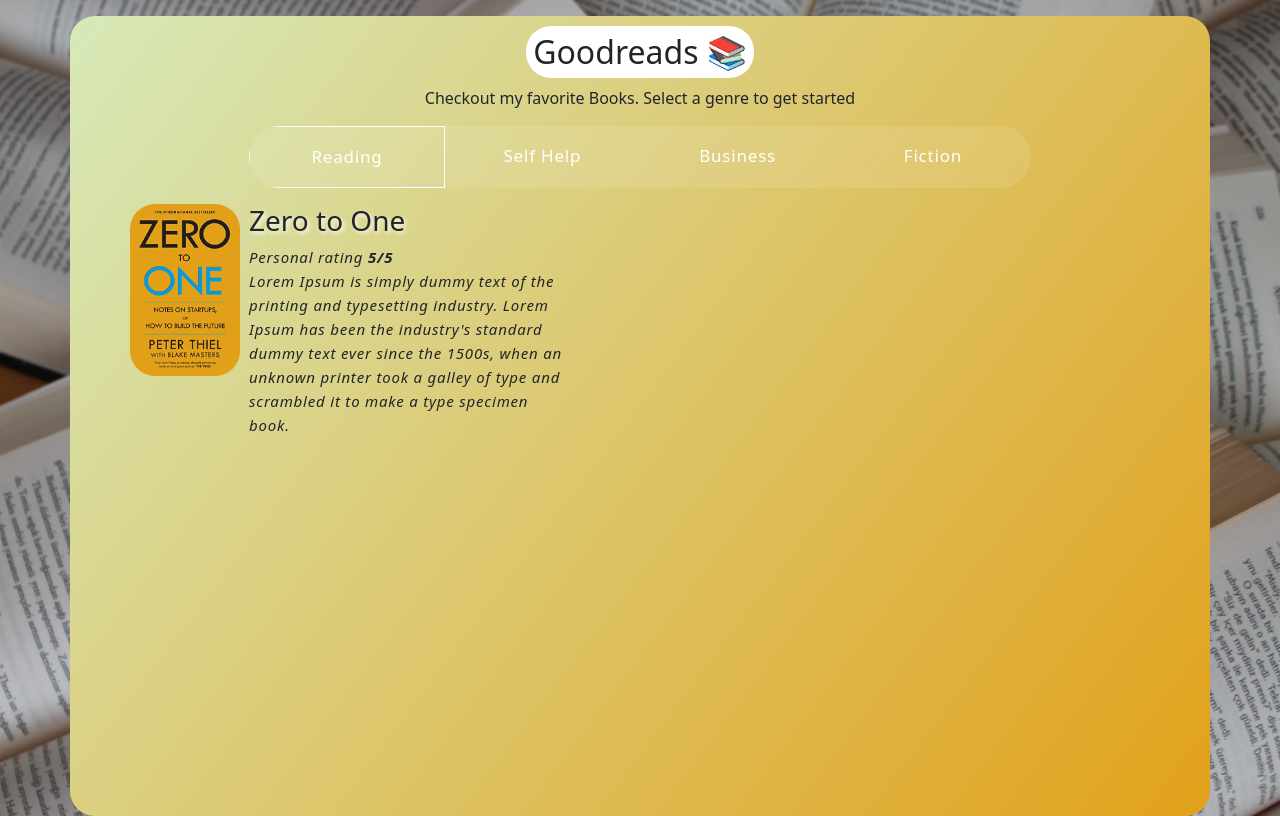
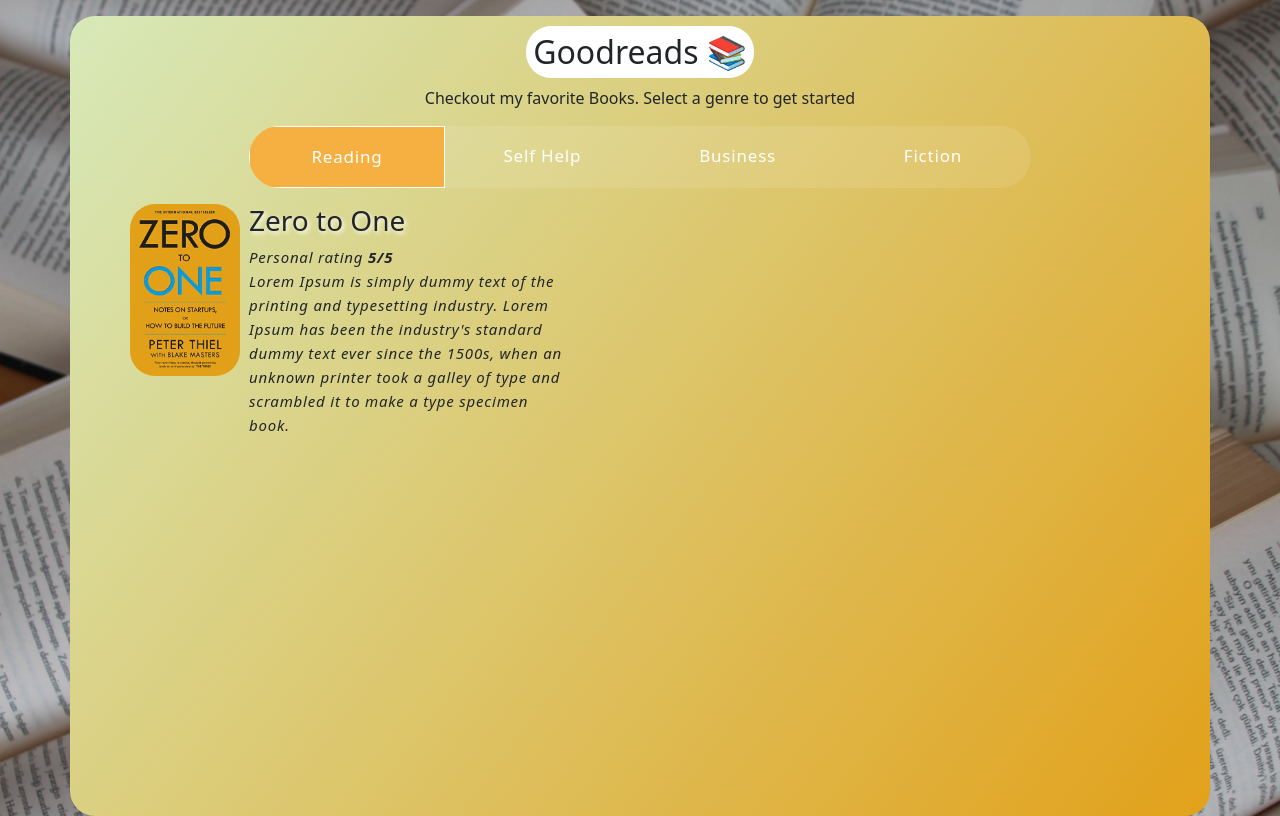
Before and after one commit to KumarAmrendram/goodreads, a React (Create React App) app: page / in a window 1280 px wide. Built offline with nearby package versions, Linux system fonts and the light colour scheme.

Commit message:
-added yellow

```diff
--- a/src/App.css
+++ b/src/App.css
@@ -111,14 +111,9 @@
   content: "";
   position: absolute;
   width: 0;
+  height: 100%;
   background: #F5B041;
-  /* height: 100%;
-  background: rgb(0, 171, 213);
-  background: linear-gradient(
-    90deg,
-    rgba(0, 171, 213, 1) 35%,
-    rgba(255, 255, 255, 1) 100%
-  ); */
+
   top: 0;
   left: 0;
   z-index: -1;
```
